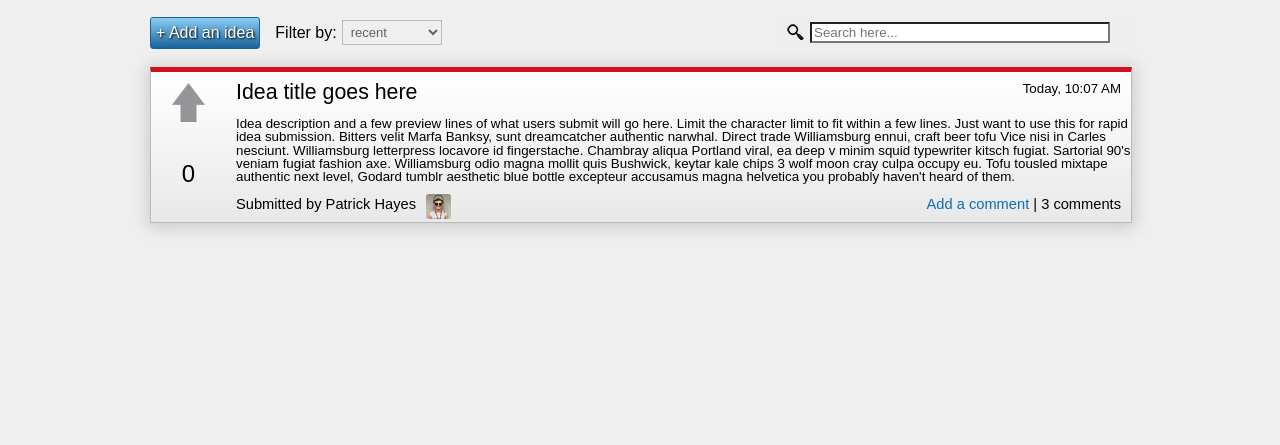
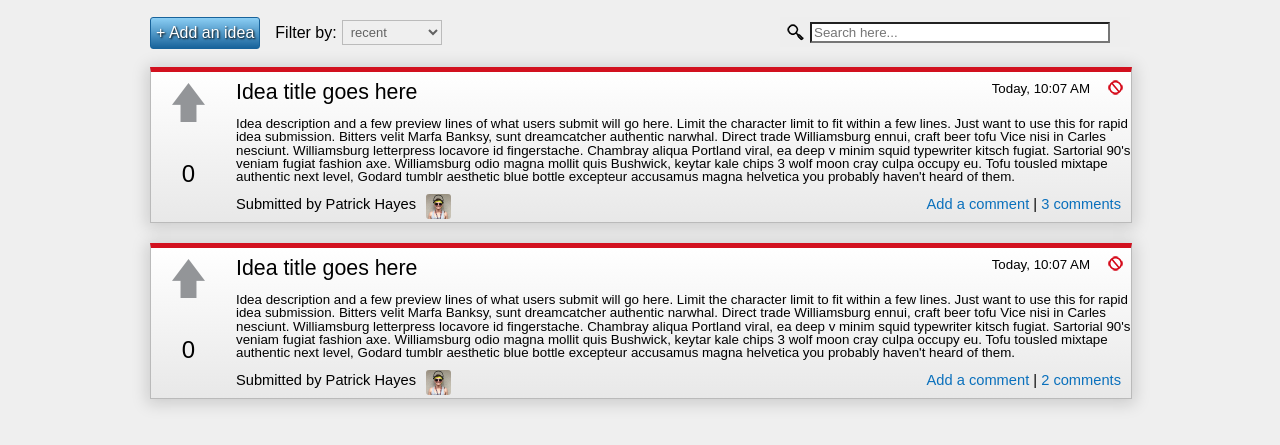
Before and after one commit to halfLife3Confirmed/sfHackDay, a plain HTML site: page activeTopic.html in a window 1280 px wide. Shown: the part 187-632 px from the top of the page. Drawn offline with nearby package versions, Linux system fonts and the light colour scheme.

Commit message:
I fixed some shit

```diff
--- a/activeTopic.html
+++ b/activeTopic.html
@@ -71,10 +71,24 @@
 			<div class='voteCount'><p>0</p></div>
 		</div>
 		<div class='ideaName'><h1>Idea title goes here</h1></div>
+		<div class='delete'></div>
 		<div class='timestamp'><h2>Today, 10:07 AM</h2></div>
 		<div class='ideaDesc'><p>Idea description and a few preview lines of what users submit will go here. Limit the character limit to fit within a few lines. Just want to use this for rapid idea submission. Bitters velit Marfa Banksy, sunt dreamcatcher authentic narwhal. Direct trade Williamsburg ennui, craft beer tofu Vice nisi in Carles nesciunt. Williamsburg letterpress locavore id fingerstache. Chambray aliqua Portland viral, ea deep v minim squid typewriter kitsch fugiat. Sartorial 90's veniam fugiat fashion axe. Williamsburg odio magna mollit quis Bushwick, keytar kale chips 3 wolf moon cray culpa occupy eu. Tofu tousled mixtape authentic next level, Godard tumblr aesthetic blue bottle excepteur accusamus magna helvetica you probably haven't heard of them.</p></div>
 		<div class='ideaAuthor'><img src='patrick.JPG' /><h3>Submitted by Patrick Hayes</h3></div>
-		<div class='ideaComments'><h3><a href='#'>Add a comment</a> | 3 comments</h3></div>
+		<div class='ideaComments'><h3><a href='#'>Add a comment</a> | <a href='#'>3 comments</a></h3></div>
+	</div>
+
+	<div class='idea'>
+		<div class='voteWrap'>
+			<div class='upvote'></div>
+			<div class='voteCount'><p>0</p></div>
+		</div>
+		<div class='ideaName'><h1>Idea title goes here</h1></div>
+		<div class='delete'></div>
+		<div class='timestamp'><h2>Today, 10:07 AM</h2></div>
+		<div class='ideaDesc'><p>Idea description and a few preview lines of what users submit will go here. Limit the character limit to fit within a few lines. Just want to use this for rapid idea submission. Bitters velit Marfa Banksy, sunt dreamcatcher authentic narwhal. Direct trade Williamsburg ennui, craft beer tofu Vice nisi in Carles nesciunt. Williamsburg letterpress locavore id fingerstache. Chambray aliqua Portland viral, ea deep v minim squid typewriter kitsch fugiat. Sartorial 90's veniam fugiat fashion axe. Williamsburg odio magna mollit quis Bushwick, keytar kale chips 3 wolf moon cray culpa occupy eu. Tofu tousled mixtape authentic next level, Godard tumblr aesthetic blue bottle excepteur accusamus magna helvetica you probably haven't heard of them.</p></div>
+		<div class='ideaAuthor'><img src='patrick.JPG' /><h3>Submitted by Patrick Hayes</h3></div>
+		<div class='ideaComments'><h3><a href='#'>Add a comment</a> | <a href='#'>2 comments</a></h3></div>
 	</div>
 
 </section>
@@ -83,10 +97,10 @@ $(document).ready(function() {
 	$('.upvote').click(function() {
 		$(this).toggleClass('upvoted');
 		if ($(this).hasClass('upvoted')) {
-			$('.voteCount p').html(parseInt($('.voteCount p').html(), 10)+1);
+			$('.voteCount p').eq($(this).index()).html(parseInt($('.voteCount p').html(), 10)+1);
 		}
 		else {
-			$('.voteCount p').html(parseInt($('.voteCount p').html(), 10)-1);
+			$('.voteCount p').eq($(this).index()).html(parseInt($('.voteCount p').html(), 10)-1);
 		}
 	});
 	$('section').animate({
--- a/styles.css
+++ b/styles.css
@@ -172,7 +172,7 @@ section	 {
 			padding-top: 40px;
 		}
 	.ideaName {
-		width: 700px;
+		min-width: 100px;
 		height: 35px;
 		float: left;
 		margin:0 10px 10px 0;
@@ -180,9 +180,19 @@ section	 {
 	.timestamp {
 		width: 185px;
 		height: 35px;
-		float: left;
+		float: right;
 		text-align: right;
 	}
+	.delete {
+		background: url('delete.png');
+		width: 15px;
+		height: 15px;
+		float: right;
+		margin: 8px;
+	}
+		.delete:hover {
+			cursor: pointer;
+		}
 	.ideaDesc {
 		width: 895px;
 		min-height: 60px;
```
Also changed, not shown: delete.png (added).
